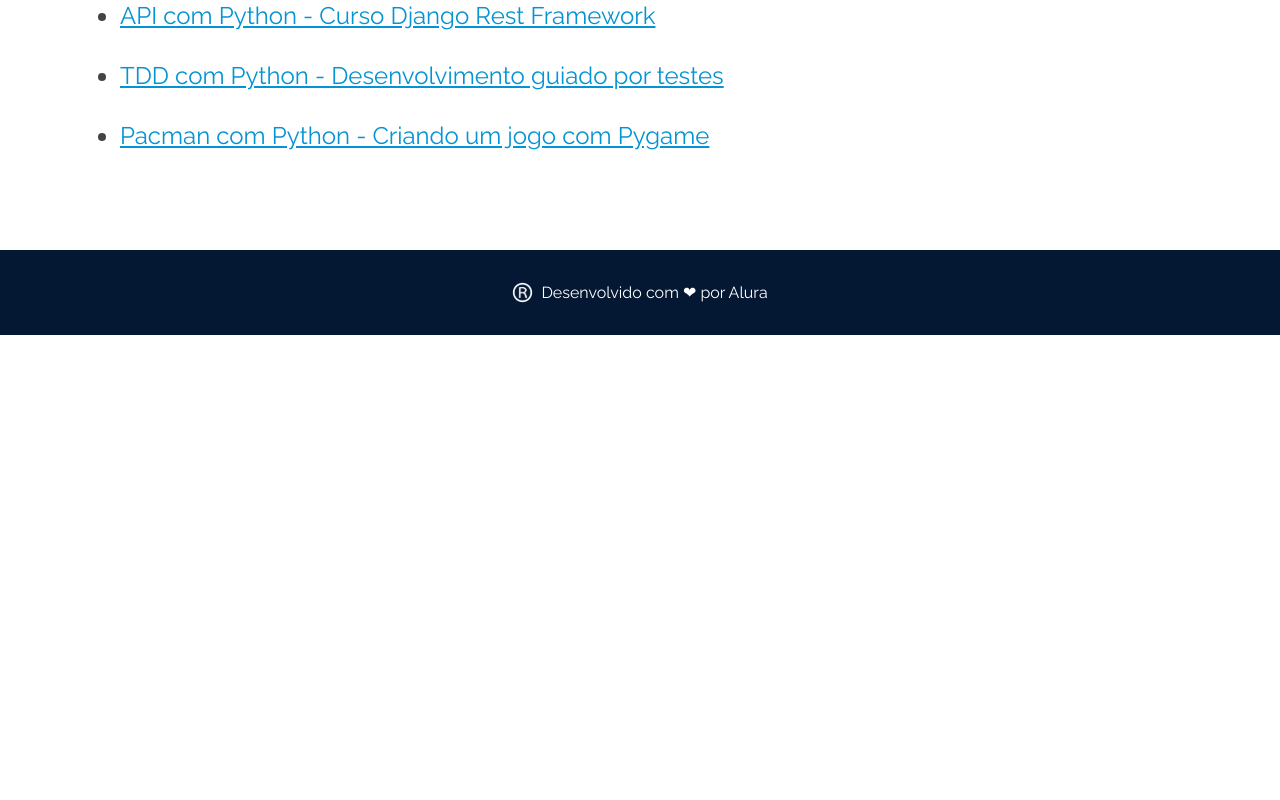
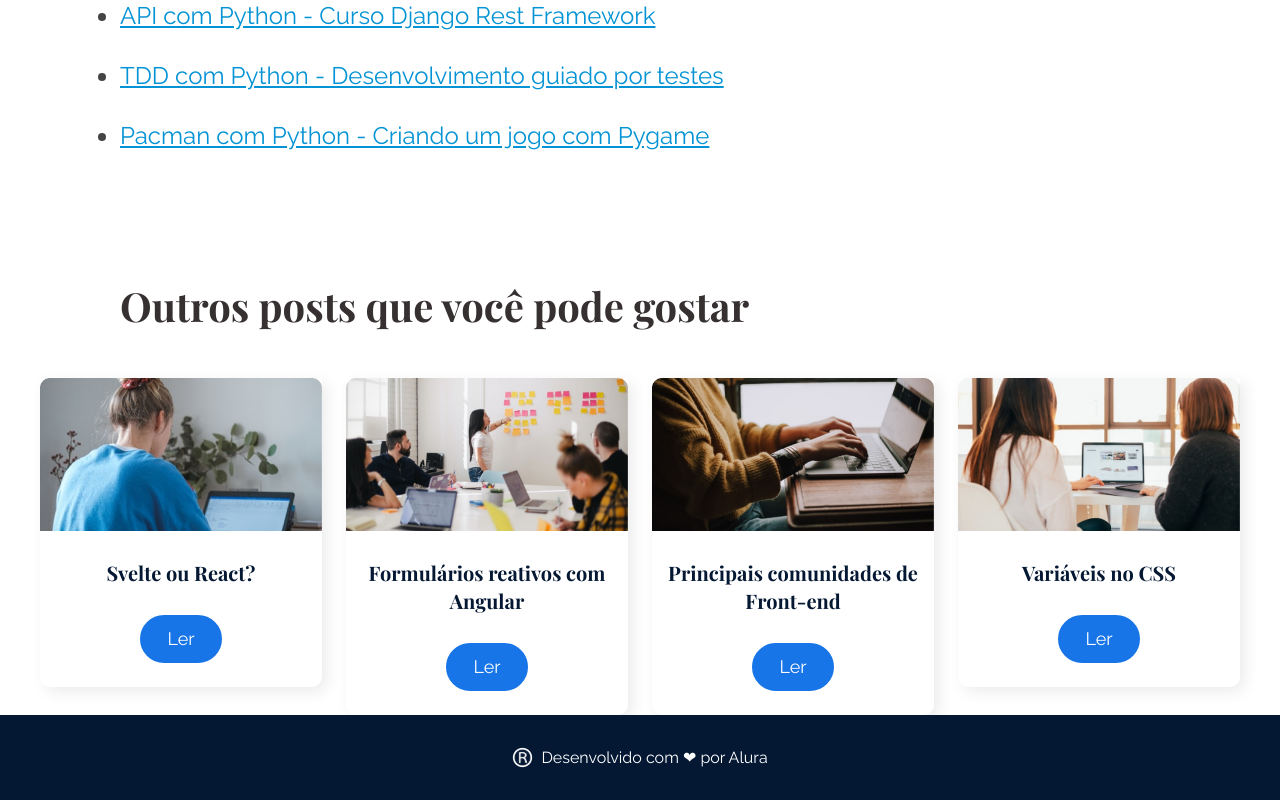
Before and after one commit to mgrb/alura-react-router-dom, a React (Vite) app: page /posts/1 in a window 1280 px wide. Shown: the part 3664-4464 px from the top of the page. Before the commit the page ends 3999 px from the top, so only its background shows below. Built offline with nearby package versions, Linux system fonts and the light colour scheme.

Commit message:
add Posts Relacionados e Scroll to top

```diff
--- a/src/Routes.jsx
+++ b/src/Routes.jsx
@@ -6,10 +6,12 @@ import Home from "@/pages/Home";
 import NotFound from "@/pages/NotFound";
 import Post from "@/pages/Post";
 import { BrowserRouter, Route, Routes } from "react-router-dom";
+import ScrollToTop from "./components/ScrollToTop";
 
 function AppRoutes() {
   return (
     <BrowserRouter>
+      <ScrollToTop />
       <Menu />
       <Routes>
         <Route path="/" element={<PaginaPadrao />}>
--- /dev/null
+++ b/src/components/PostRecomendado/PostRecomendado.module.css
@@ -0,0 +1,13 @@
+.tituloOutrosPosts {
+    font-family: var(--fonte-secundaria);
+    color: #363031;
+    font-size: 2.5rem;
+    padding: 1rem 7.5rem 2rem;
+}
+
+.postsRecomendados {
+    display: flex;
+    gap: 1.5rem;
+    justify-content: center;
+    flex-wrap: wrap;
+}
--- /dev/null
+++ b/src/components/PostRecomendado/index.jsx
@@ -0,0 +1,20 @@
+import styles from "./PostRecomendado.module.css";
+import PostCard from "@/components/PostCard";
+
+export default function PostRecomendado({ postsRecomendados }) {
+  return (
+    <section>
+      <h2 className={styles.tituloOutrosPosts}>
+        Outros posts que você pode gostar
+      </h2>
+
+      <ul className={styles.postsRecomendados}>
+        {postsRecomendados.map((post) => (
+          <li key={post.id}>
+            <PostCard id={post.id} titulo={post.titulo} />
+          </li>
+        ))}
+      </ul>
+    </section>
+  );
+}
--- /dev/null
+++ b/src/components/ScrollToTop/index.jsx
@@ -0,0 +1,12 @@
+import { useEffect } from "react";
+import { useLocation } from "react-router-dom";
+
+export default function ScrollToTop() {
+  const { pathname } = useLocation();
+
+  useEffect(() => {
+    window.scrollTo(0, 0);
+  }, [pathname]);
+
+  return null;
+}
--- a/src/pages/Post/index.jsx
+++ b/src/pages/Post/index.jsx
@@ -1,12 +1,11 @@
+import PaginaPadrao from "@/components/PaginaPadrao";
+import PostModelo from "@/components/PostModelo";
+import posts from "@/json/posts.json";
+import ReactMarkdown from "react-markdown";
 import { useParams } from "react-router-dom";
-import posts from "@/json/posts.json";
-import PostModelo from "@/components/PostModelo";
-import ReactMarkdown from "react-markdown";
+import NotFound from "../NotFound";
 import "./Post.css";
-import NotFound from "../NotFound";
-import { Routes } from "react-router-dom";
-import { Route } from "react-router-dom";
-import PaginaPadrao from "@/components/PaginaPadrao";
+import PostRecomendado from "@/components/PostRecomendado";
 
 const Post = () => {
   const { id } = useParams();
@@ -15,6 +14,12 @@ const Post = () => {
   if (!post) {
     return <NotFound />;
   }
+
+  // Filtrando os posts relacionados
+  const postsRecomendados = posts
+    .filter((postRelacionado) => postRelacionado.id !== Number(id))
+    .sort((a, b) => b.id - a.id)
+    .slice(0, 4);
 
   return (
     <PaginaPadrao>
@@ -27,6 +32,7 @@ const Post = () => {
           <ReactMarkdown>{post.texto}</ReactMarkdown>
         </div>
       </PostModelo>
+      <PostRecomendado postsRecomendados={postsRecomendados} />
     </PaginaPadrao>
   );
 };
```
